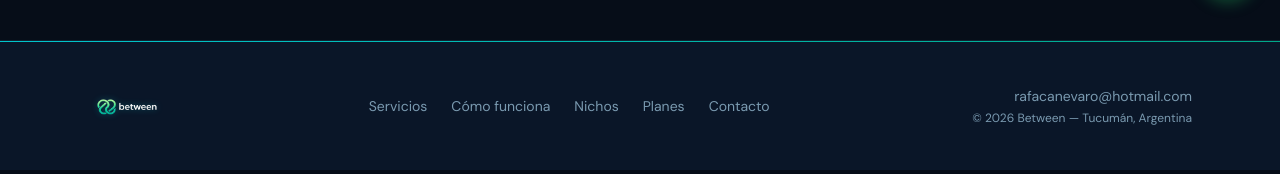
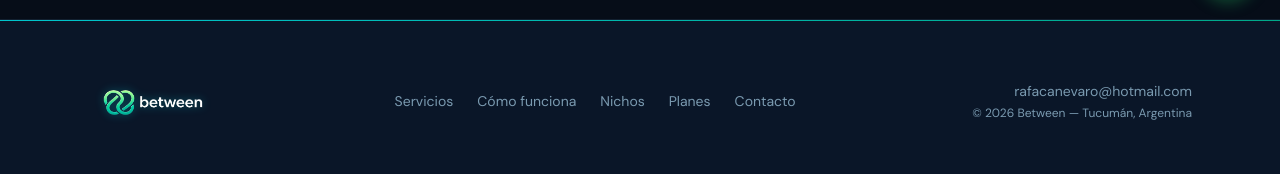
Before and after one commit to rafaelcanevaroutn-debug/between-app, a React (Vite) app: page /quien-soy in a window 1280 px wide. Shown: the part 778-952 px from the top of the page. Built offline with nearby package versions, Linux system fonts and the light colour scheme; no server answers.

Commit message:
fix: foto perfil Chrome + logo footer más grande + sacar startups stat

```diff
--- a/src/components/Footer.jsx
+++ b/src/components/Footer.jsx
@@ -14,9 +14,9 @@ export default function Footer() {
               src={logo}
               alt="Between"
               style={{
-                height: '48px',
+                height: '80px',
                 width: 'auto',
-                filter: 'drop-shadow(0 0 3px rgba(0,196,204,0.35))',
+                filter: 'drop-shadow(0 0 4px rgba(0,196,204,0.4))',
               }}
             />
           </a>
--- a/src/components/QuienesSomos.jsx
+++ b/src/components/QuienesSomos.jsx
@@ -3,7 +3,6 @@ import fotoperfil from '../assets/fotoperfil.jpg'
 const STATS = [
   { value: '5.000+', label: 'usuarios orgánicos' },
   { value: '9',      label: 'clientes gestionados' },
-  { value: '2',      label: 'startups construidas' },
 ]
 
 function LinkedInIcon() {
@@ -33,15 +32,15 @@ export default function QuienesSomos() {
 
             {/* Foto circular */}
             <div style={{
-              position: 'relative',
               width: 200, height: 200,
               borderRadius: '50%',
+              overflow: 'hidden',
               boxShadow: '0 0 0 3px #00C4CC, 0 0 32px rgba(0,196,204,0.45)',
               flexShrink: 0,
             }}>
               <img
                 src={fotoperfil} alt="Rafael Canevaro"
-                style={{ width: '100%', height: '100%', borderRadius: '50%', objectFit: 'cover' }}
+                style={{ width: '100%', height: '100%', objectFit: 'cover', display: 'block' }}
               />
             </div>
 
```
